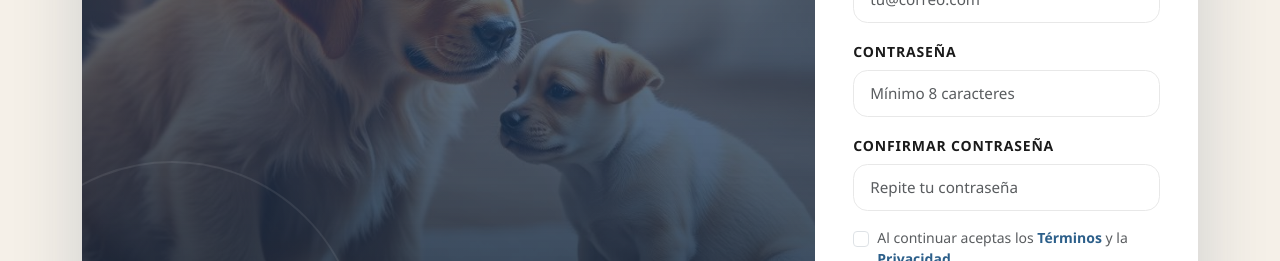
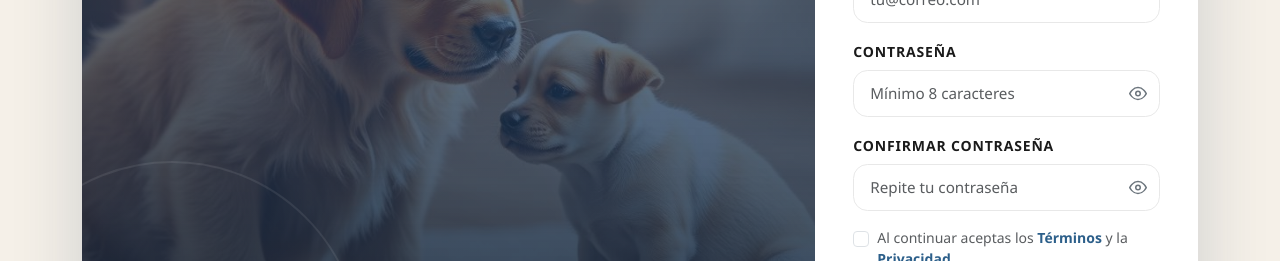
Before and after one commit to IDGS-905-23002455/pawfeederFronted, an Angular app: page /registro in a window 1280 px wide. Shown: the part 403-664 px from the top of the page. Built offline with nearby package versions, Linux system fonts and the light colour scheme.

Commit message:
feat: ojo mostrar/ocultar contrasena + fix reenviar OTP actualiza codigo en pantalla

```diff
--- a/src/app/components/login/login.html
+++ b/src/app/components/login/login.html
@@ -66,12 +66,22 @@
 
         <div class="mb-4">
           <label class="form-label fw-semibold small text-uppercase" style="letter-spacing:0.06em;">Contraseña</label>
-          <input
-            type="password"
-            formControlName="password"
-            class="form-control pf-input"
-            [class.is-invalid]="loginForm.controls.password.invalid && loginForm.controls.password.touched"
-            placeholder="••••••••">
+          <div class="pf-pass-wrapper">
+            <input
+              [type]="mostrarPassword ? 'text' : 'password'"
+              formControlName="password"
+              class="form-control pf-input"
+              [class.is-invalid]="loginForm.controls.password.invalid && loginForm.controls.password.touched"
+              placeholder="••••••••">
+            <button type="button" class="pf-pass-eye" (click)="mostrarPassword = !mostrarPassword"
+              [attr.aria-label]="mostrarPassword ? 'Ocultar contraseña' : 'Mostrar contraseña'">
+              @if (mostrarPassword) {
+                <svg width="18" height="18" viewBox="0 0 24 24" fill="none" stroke="currentColor" stroke-width="2" stroke-linecap="round" stroke-linejoin="round"><path d="M17.94 17.94A10.07 10.07 0 0 1 12 20c-7 0-11-8-11-8a18.45 18.45 0 0 1 5.06-5.94"/><path d="M9.9 4.24A9.12 9.12 0 0 1 12 4c7 0 11 8 11 8a18.5 18.5 0 0 1-2.16 3.19"/><path d="M14.12 14.12a3 3 0 1 1-4.24-4.24"/><line x1="1" y1="1" x2="23" y2="23"/></svg>
+              } @else {
+                <svg width="18" height="18" viewBox="0 0 24 24" fill="none" stroke="currentColor" stroke-width="2" stroke-linecap="round" stroke-linejoin="round"><path d="M1 12s4-8 11-8 11 8 11 8-4 8-11 8-11-8-11-8z"/><circle cx="12" cy="12" r="3"/></svg>
+              }
+            </button>
+          </div>
           @if (loginForm.controls.password.invalid && loginForm.controls.password.touched) {
             <div class="pf-field-error">{{ passwordMensaje() }}</div>
           }
--- a/src/app/components/login/login.ts
+++ b/src/app/components/login/login.ts
@@ -20,6 +20,7 @@
 
   errorMsg = '';
   cargando = false;
+  mostrarPassword = false;
 
   constructor(
     private auth: AuthService,
--- a/src/app/components/register/register.html
+++ b/src/app/components/register/register.html
@@ -81,9 +81,19 @@
 
           <div class="mb-3">
             <label class="form-label fw-semibold small text-uppercase" style="letter-spacing:0.06em;">Contraseña</label>
-            <input type="password" formControlName="password" class="form-control pf-input"
-              [class.is-invalid]="registerForm.controls.password.invalid && registerForm.controls.password.touched"
-              placeholder="Mínimo 8 caracteres">
+            <div class="pf-pass-wrapper">
+              <input [type]="mostrarPassword ? 'text' : 'password'" formControlName="password" class="form-control pf-input"
+                [class.is-invalid]="registerForm.controls.password.invalid && registerForm.controls.password.touched"
+                placeholder="Mínimo 8 caracteres">
+              <button type="button" class="pf-pass-eye" (click)="mostrarPassword = !mostrarPassword"
+                [attr.aria-label]="mostrarPassword ? 'Ocultar contraseña' : 'Mostrar contraseña'">
+                @if (mostrarPassword) {
+                  <svg width="18" height="18" viewBox="0 0 24 24" fill="none" stroke="currentColor" stroke-width="2" stroke-linecap="round" stroke-linejoin="round"><path d="M17.94 17.94A10.07 10.07 0 0 1 12 20c-7 0-11-8-11-8a18.45 18.45 0 0 1 5.06-5.94"/><path d="M9.9 4.24A9.12 9.12 0 0 1 12 4c7 0 11 8 11 8a18.5 18.5 0 0 1-2.16 3.19"/><path d="M14.12 14.12a3 3 0 1 1-4.24-4.24"/><line x1="1" y1="1" x2="23" y2="23"/></svg>
+                } @else {
+                  <svg width="18" height="18" viewBox="0 0 24 24" fill="none" stroke="currentColor" stroke-width="2" stroke-linecap="round" stroke-linejoin="round"><path d="M1 12s4-8 11-8 11 8 11 8-4 8-11 8-11-8-11-8z"/><circle cx="12" cy="12" r="3"/></svg>
+                }
+              </button>
+            </div>
             @if (registerForm.controls.password.invalid && registerForm.controls.password.touched) {
               <div class="pf-field-error">{{ passwordMensaje() }}</div>
             }
@@ -91,9 +101,19 @@
 
           <div class="mb-3">
             <label class="form-label fw-semibold small text-uppercase" style="letter-spacing:0.06em;">Confirmar contraseña</label>
-            <input type="password" formControlName="confirmPassword" class="form-control pf-input"
-              [class.is-invalid]="registerForm.controls.confirmPassword.invalid && registerForm.controls.confirmPassword.touched"
-              placeholder="Repite tu contraseña">
+            <div class="pf-pass-wrapper">
+              <input [type]="mostrarConfirm ? 'text' : 'password'" formControlName="confirmPassword" class="form-control pf-input"
+                [class.is-invalid]="registerForm.controls.confirmPassword.invalid && registerForm.controls.confirmPassword.touched"
+                placeholder="Repite tu contraseña">
+              <button type="button" class="pf-pass-eye" (click)="mostrarConfirm = !mostrarConfirm"
+                [attr.aria-label]="mostrarConfirm ? 'Ocultar contraseña' : 'Mostrar contraseña'">
+                @if (mostrarConfirm) {
+                  <svg width="18" height="18" viewBox="0 0 24 24" fill="none" stroke="currentColor" stroke-width="2" stroke-linecap="round" stroke-linejoin="round"><path d="M17.94 17.94A10.07 10.07 0 0 1 12 20c-7 0-11-8-11-8a18.45 18.45 0 0 1 5.06-5.94"/><path d="M9.9 4.24A9.12 9.12 0 0 1 12 4c7 0 11 8 11 8a18.5 18.5 0 0 1-2.16 3.19"/><path d="M14.12 14.12a3 3 0 1 1-4.24-4.24"/><line x1="1" y1="1" x2="23" y2="23"/></svg>
+                } @else {
+                  <svg width="18" height="18" viewBox="0 0 24 24" fill="none" stroke="currentColor" stroke-width="2" stroke-linecap="round" stroke-linejoin="round"><path d="M1 12s4-8 11-8 11 8 11 8-4 8-11 8-11-8-11-8z"/><circle cx="12" cy="12" r="3"/></svg>
+                }
+              </button>
+            </div>
             @if (registerForm.controls.confirmPassword.invalid && registerForm.controls.confirmPassword.touched) {
               <div class="pf-field-error">{{ confirmMensaje() }}</div>
             }
--- a/src/app/components/register/register.ts
+++ b/src/app/components/register/register.ts
@@ -31,6 +31,8 @@
   codigoPrueba = '';
   verificando = false;
   reenviando = false;
+  mostrarPassword = false;
+  mostrarConfirm = false;
 
   constructor(private auth: AuthService) {}
 
@@ -135,6 +137,8 @@
       next: (resp) => {
         this.reenviando = false;
         this.successMsg = resp.mensaje;
+        this.codigoPrueba = (resp as any).codigoPrueba ?? '';
+        this.codigo = '';
       },
       error: (err) => {
         this.reenviando = false;
--- a/src/styles.css
+++ b/src/styles.css
@@ -343,6 +343,31 @@
   box-shadow: 0 0 0 4px rgba(44,95,138,0.15);
   outline: none;
 }
+.pf-pass-wrapper {
+  position: relative;
+}
+.pf-pass-wrapper .form-control {
+  padding-right: 2.9rem;
+}
+.pf-pass-eye {
+  position: absolute;
+  top: 50%;
+  right: 0.4rem;
+  transform: translateY(-50%);
+  background: transparent;
+  border: none;
+  color: var(--pf-muted);
+  padding: 0.4rem;
+  display: flex;
+  align-items: center;
+  justify-content: center;
+  cursor: pointer;
+  border-radius: 0.5rem;
+  transition: color 0.2s;
+}
+.pf-pass-eye:hover {
+  color: var(--pf-primary);
+}
 .btn-pf-block {
   width: 100%;
   background: var(--pf-primary);
```
